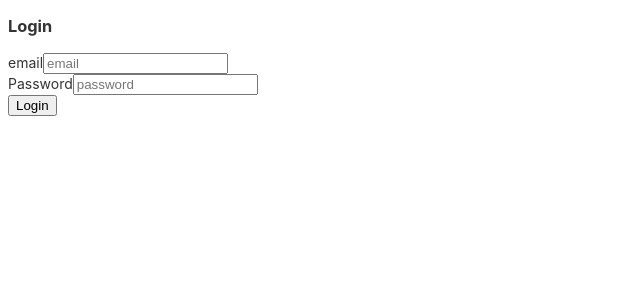
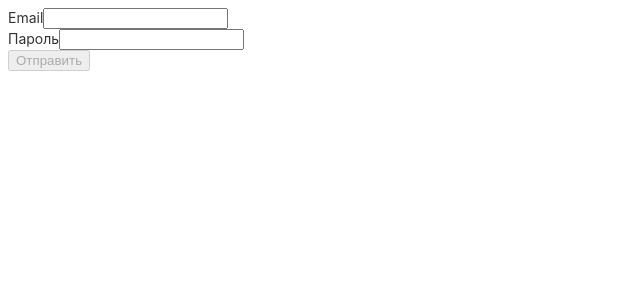
Before and after one commit to qwerfah/monitoring-system, an Angular app in the folder monitoring-client/: page / in a window 1280 px wide. Shown: the top 300 px of the page, without its empty margins (0-640 px from the left). Built offline with nearby package versions, Linux system fonts and the light colour scheme.

Commit message:
Reactive forms used.

```diff
--- a/monitoring-client/src/app/authorization/authorization.component.html
+++ b/monitoring-client/src/app/authorization/authorization.component.html
@@ -1,14 +1,23 @@
-<h3>Login</h3>
-<div>
-  <div class="spacer">
-    <label for="email">email</label>
-    <input type="text" placeholder="email" [(ngModel)]="email">
+<form [formGroup]="credentials" novalidate (ngSubmit)="submit()">
+  <div class="form-group">
+    <label>Email</label>
+    <input class="form-control" name="email" formControlName="email"/>
+    <div class="alert alert-danger"
+        *ngIf="credentials.controls['email'].invalid && credentials.controls['email'].touched">
+        Не указан email
+    </div>
   </div>
-  <div class="spacer">
-    <label for="password">Password</label>
-    <input type="password" placeholder="password" [(ngModel)]="password" class="form-control"/>
+  <div class="form-group">
+    <label>Пароль</label>
+    <input class="form-control" name="password" formControlName="password" />
+    <div class="alert alert-danger"
+        *ngIf="credentials.controls['password'].invalid && credentials.controls['password'].touched">
+        Некорректный пароль
+    </div>
   </div>
-  <div class="spacer">
-    <button  type="submit" (click)="login()">Login</button>
+  <div class="form-group">
+    <button class="btn btn-default" [disabled]="credentials.invalid">
+        Отправить
+    </button>
   </div>
-</div>
+</form>
--- a/monitoring-client/src/app/authorization/authorization.component.ts
+++ b/monitoring-client/src/app/authorization/authorization.component.ts
@@ -1,5 +1,6 @@
 import { Component, OnInit } from '@angular/core';
 import { AuthorizationModule } from './authorization.module';
+import { FormBuilder, FormGroup, FormControl, Validators } from '@angular/forms';
 
 @Component({
   selector: 'app-authorization',
@@ -8,17 +9,33 @@ import { AuthorizationModule } from './authorization.module';
 })
 export class AuthorizationComponent implements OnInit {
 
-  email: string = '';
-  password: string = '';
+  credentials : FormGroup;
 
-  constructor() { }
+  constructor(private fb: FormBuilder) {
+    this.credentials = fb.group({
+      email: [null, [
+        Validators.required,
+        Validators.email
+      ]],
+      password: [null, [
+        Validators.required,
+        Validators.minLength(6),
+        Validators.pattern('^(?=.*[A-Z])(?=.*[0-9])(?=.*[a-z]).{6,}$')
+      ]]
+     });
+  }
 
   ngOnInit(): void {
   }
 
   login(): void {
-    console.log(`Email: ${ this.email }`);
-    console.log(`Password: ${ this.password }`);
+    console.log(`Email: ${ this.credentials.controls.email }`);
+    console.log(`Password: ${ this.credentials.controls.password }`);
+  }
+
+  submit(): void {
+    console.log(`Email: ${ this.credentials.controls.email.value }`);
+    console.log(`Password: ${ this.credentials.controls.password.value }`);
   }
 
 }
--- a/monitoring-client/src/app/authorization/authorization.module.ts
+++ b/monitoring-client/src/app/authorization/authorization.module.ts
@@ -1,14 +1,15 @@
 import { NgModule } from '@angular/core';
 import { CommonModule } from '@angular/common';
 import { AuthorizationComponent } from './authorization.component';
-import { FormsModule } from '@angular/forms';
+import { FormsModule, ReactiveFormsModule } from '@angular/forms';
 
 
 @NgModule({
   declarations: [AuthorizationComponent],
   imports: [
     CommonModule,
-    FormsModule
+    FormsModule,
+    ReactiveFormsModule
   ],
   exports: [AuthorizationComponent]
 })
```
